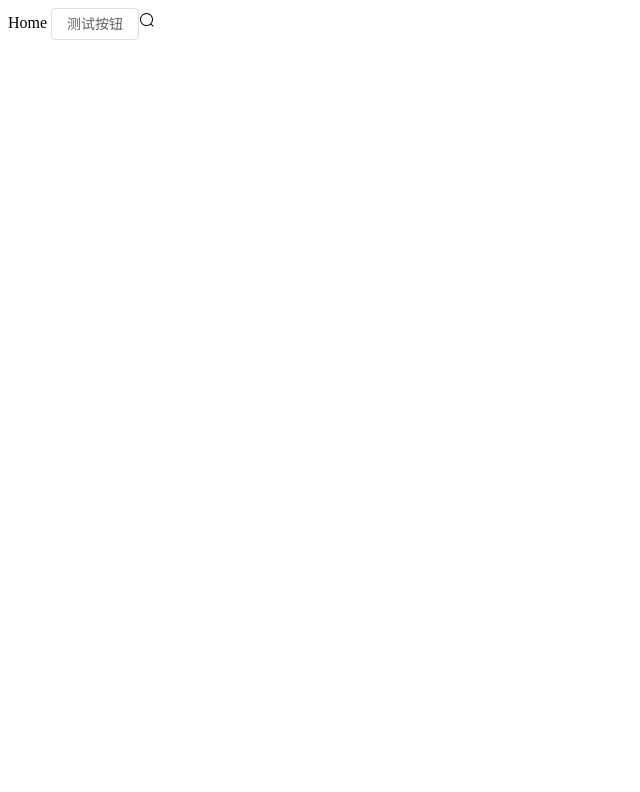
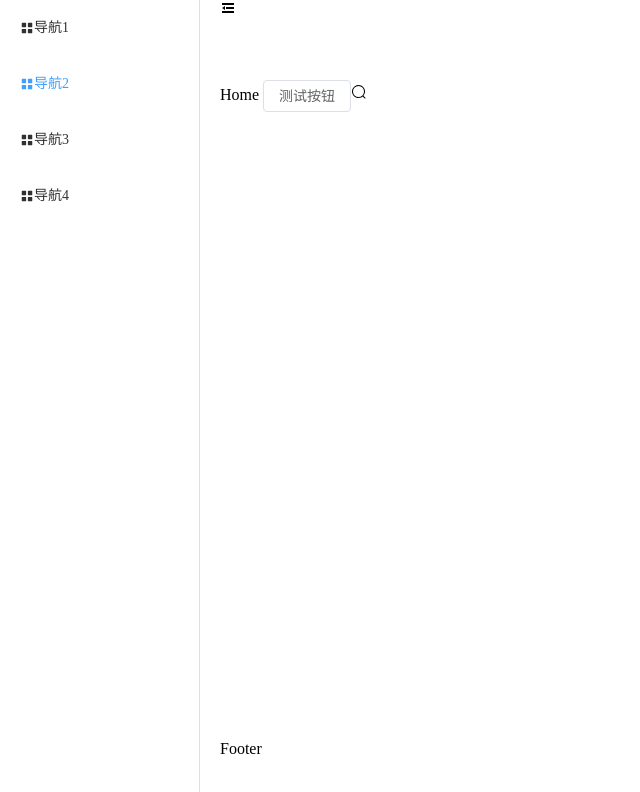
Before and after one commit to llyzmp/Vue3-ElementPlus, a Vue app: page / in a window 1280 px wide. Shown: the top 792 px of the page, without its empty margins (0-640 px from the left). Built offline with nearby package versions, Linux system fonts and the light colour scheme.

Commit message:
feat: 新增导航菜单功能

```diff
--- a/src/App.vue
+++ b/src/App.vue
@@ -2,10 +2,20 @@
   <router-view></router-view>
 </template>
 
-
-<style lang="scss" scoped>
-  * {
-    margin: 0;
-    padding: 0;
-  }
+<style lang="scss">
+* {
+  margin: 0;
+  padding: 0;
+}
+svg {
+  width: 1em;
+  height: 1em;
+}
+html,
+body,
+#app,
+.el-container,
+.el-menu {
+  height: 100%;
+}
 </style>
--- /dev/null
+++ b/src/components/container/src/index.vue
@@ -0,0 +1,56 @@
+<!--  -->
+<template>
+  <el-container>
+    <el-aside width="auto">
+      <el-menu
+        :collapse="isCollapse"
+        default-active="2"
+        class="el-menu-vertical-demo"
+      >
+        <el-menu-item index="1">
+          <el-icon-menu />
+          <span>导航1</span>
+        </el-menu-item>
+        <el-menu-item index="2">
+          <el-icon-menu />
+          <span>导航2</span>
+        </el-menu-item>
+        <el-menu-item index="3">
+          <el-icon-menu />
+          <span>导航3</span>
+        </el-menu-item>
+        <el-menu-item index="4">
+          <el-icon-menu />
+          <span>导航4</span>
+        </el-menu-item>
+      </el-menu>
+    </el-aside>
+    <el-container>
+      <el-header>
+        <span @click="toggle">
+          <el-icon-expand v-if="isCollapse" />
+          <el-icon-fold v-else />
+        </span>
+      </el-header>
+      <el-main>
+        <router-view></router-view>
+      </el-main>
+      <el-footer>Footer</el-footer>
+    </el-container>
+  </el-container>
+</template>
+
+<script lang="ts" setup>
+import { ref } from "vue";
+
+let isCollapse = ref(false);
+
+const toggle = () => {
+  isCollapse.value = !isCollapse.value;
+};
+</script>
+<style lang="scss" scoped>
+.el-menu-vertical-demo:not(.el-menu--collapse) {
+  width: 200px;
+}
+</style>
--- a/src/views/Home.vue
+++ b/src/views/Home.vue
@@ -2,7 +2,7 @@
   <div>Home
 
     <el-button>测试按钮</el-button>
-    <el-icon-search style="width: 1em; height: 1em; margin-right: 8px" />
+    <el-icon-search  />
   </div>
 </template>
 
```
Also changed, not shown: src/components/HelloWorld.vue (deleted, +0 -52 lines), src/router/index.ts (+16 -9 lines).
